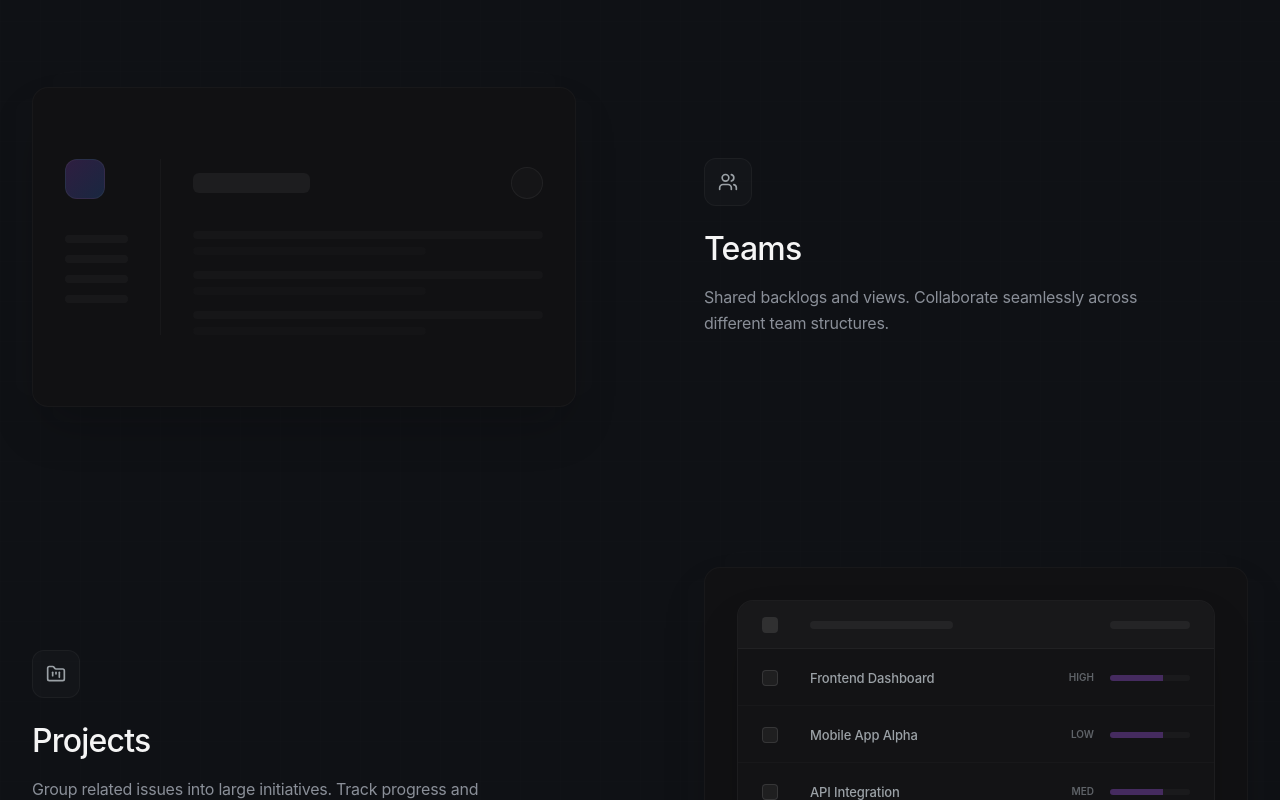
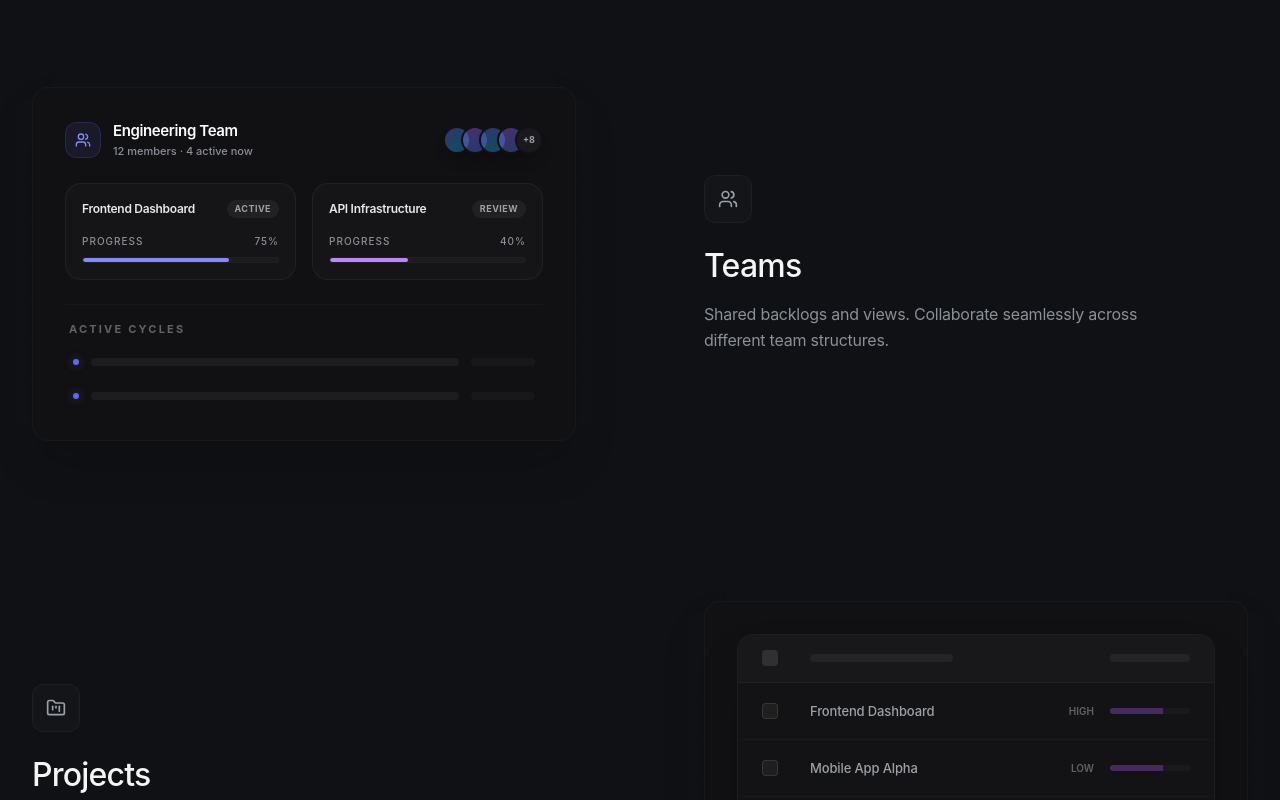
Before and after one commit to amanshishodia-1/Trackly, a React (Vite) app in the folder frontend/: page / in a window 1280 px wide. Shown: the part 1580-2380 px from the top of the page. Built offline with nearby package versions, Linux system fonts and the light colour scheme; no server answers.

Commit message:
UI/UX Overhaul: Premium Linear-inspired aesthetics across dashboard, landing, and settings

```diff
--- a/frontend/src/components/landing/ProductSection.jsx
+++ b/frontend/src/components/landing/ProductSection.jsx
@@ -57,26 +57,61 @@ const ProductSection = () => {
     </div>
   );
 
-  const MockSidebar = () => (
-    <div className="flex gap-8 h-full">
-      <div className="w-24 space-y-5 border-r border-white/[0.03] pr-8">
-        <div className="w-10 h-10 rounded-xl bg-gradient-to-br from-purple-500/20 to-blue-500/20 border border-white/[0.05]" />
-        <div className="space-y-3 pt-4">
-          {[1, 2, 3, 4].map((i) => (
-            <div key={i} className="w-full h-2 bg-white/[0.03] rounded-full" />
+  const MockTeams = () => (
+    <div className="space-y-6">
+      <div className="flex items-center justify-between mb-2">
+        <div className="flex items-center gap-3">
+          <div className="w-9 h-9 rounded-xl bg-indigo-500/10 flex items-center justify-center border border-indigo-500/20">
+            <Users className="w-4 h-4 text-indigo-400" />
+          </div>
+          <div>
+            <div className="text-[15px] font-semibold text-white tracking-tight">Engineering Team</div>
+            <div className="text-[11px] text-gray-500 font-medium">12 members · 4 active now</div>
+          </div>
+        </div>
+        <div className="flex -space-x-2.5">
+          {[1, 2, 3, 4].map(i => (
+            <div key={i} className={`w-7 h-7 rounded-full border-2 border-[#111113] bg-gradient-to-br shadow-lg ${i % 2 === 0 ? 'from-purple-500/40 to-blue-500/40' : 'from-indigo-500/40 to-cyan-500/40'}`} />
           ))}
+          <div className="w-7 h-7 rounded-full border-2 border-[#111113] bg-[#1A1A1E] flex items-center justify-center text-[9px] font-bold text-gray-400 shadow-lg">+8</div>
         </div>
       </div>
-      <div className="flex-1 space-y-8 pt-2">
-        <div className="flex items-center justify-between">
-          <div className="h-5 bg-white/[0.05] rounded-md w-1/3" />
-          <div className="w-8 h-8 rounded-full bg-white/[0.02] border border-white/[0.05]" />
-        </div>
-        <div className="space-y-4">
-          {[1, 2, 3].map((i) => (
-            <div key={i} className="space-y-2">
-              <div className="h-2 bg-white/[0.02] rounded-full w-full" />
-              <div className="h-2 bg-white/[0.01] rounded-full w-2/3" />
+
+      <div className="grid grid-cols-2 gap-4">
+        {[
+          { name: "Frontend Dashboard", status: "Active", progress: 75, color: "bg-indigo-400" },
+          { name: "API Infrastructure", status: "Review", progress: 40, color: "bg-purple-400" }
+        ].map((team, i) => (
+          <div key={i} className="p-4 rounded-2xl bg-white/[0.02] border border-white/[0.05] space-y-4 hover:bg-white/[0.04] transition-colors group/team">
+            <div className="flex items-center justify-between">
+              <span className="text-[12px] font-semibold text-gray-200 tracking-tight">{team.name}</span>
+              <span className="text-[9px] px-2 py-0.5 rounded-full bg-white/[0.05] text-gray-400 font-bold uppercase tracking-wider">{team.status}</span>
+            </div>
+            <div className="space-y-2">
+              <div className="flex justify-between text-[10px] font-medium text-gray-500 uppercase tracking-widest">
+                <span>Progress</span>
+                <span>{team.progress}%</span>
+              </div>
+              <div className="h-1.5 bg-white/[0.03] rounded-full overflow-hidden border border-white/[0.02]">
+                <motion.div
+                  initial={{ width: 0 }}
+                  whileInView={{ width: `${team.progress}%` }}
+                  className={`h-full ${team.color} rounded-full shadow-[0_0_8px_rgba(99,102,241,0.3)]`}
+                />
+              </div>
+            </div>
+          </div>
+        ))}
+      </div>
+
+      <div className="pt-4 border-t border-white/[0.03] space-y-3">
+        <div className="text-[11px] font-bold text-gray-600 uppercase tracking-[0.2em] px-1">Active Cycles</div>
+        <div className="space-y-2.5">
+          {[1, 2].map(i => (
+            <div key={i} className="flex items-center gap-3 px-2 py-2 rounded-lg hover:bg-white/[0.01] transition-colors">
+              <div className="w-1.5 h-1.5 rounded-full bg-indigo-500 shadow-[0_0_8px_rgba(99,102,241,0.5)]" />
+              <div className="h-2 bg-white/[0.05] rounded-full flex-1" />
+              <div className="h-2 bg-white/[0.03] rounded-full w-16" />
             </div>
           ))}
         </div>
@@ -113,7 +148,7 @@ const ProductSection = () => {
 
   const visuals = [
     <MockIssueList />,
-    <MockSidebar />,
+    <MockTeams />,
     <MockTableRows />,
     <MockIssueList /> // Reusing issue list for "My Issues"
   ];
--- a/frontend/src/pages/Landing.jsx
+++ b/frontend/src/pages/Landing.jsx
@@ -545,14 +545,6 @@ const Landing = () => {
                 The issue tracking system for high-performance teams.
                 Fast, beautiful, and built for clarity.
               </p>
-              <div className="flex items-center gap-4">
-                <div className="w-8 h-8 rounded-lg bg-white/[0.03] border border-white/[0.05] flex items-center justify-center hover:bg-white/[0.08] transition-colors cursor-pointer">
-                  <div className="w-4 h-4 bg-gray-500" /> {/* Social Placeholder */}
-                </div>
-                <div className="w-8 h-8 rounded-lg bg-white/[0.03] border border-white/[0.05] flex items-center justify-center hover:bg-white/[0.08] transition-colors cursor-pointer">
-                  <div className="w-4 h-4 bg-gray-500" /> {/* Social Placeholder */}
-                </div>
-              </div>
             </div>
 
             <div>
--- a/frontend/src/pages/dashboard/Settings.jsx
+++ b/frontend/src/pages/dashboard/Settings.jsx
@@ -977,26 +977,29 @@ const Settings = () => {
   };
 
   return (
-    <div className="p-10 max-w-6xl">
-      <h1 className="text-3xl font-semibold text-[var(--text-primary)] mb-10">Settings</h1>
+    <div className="max-w-5xl mx-auto py-2">
+      <div className="mb-10">
+        <h1 className="text-2xl font-bold text-[var(--text-primary)] tracking-tight">Settings</h1>
+        <p className="text-[13px] text-[var(--text-tertiary)] mt-1">Manage your account, teams, and workspace preferences.</p>
+      </div>
 
-      <div className="flex gap-10">
-        {/* Sidebar Tabs */}
-        <nav className="w-64 shrink-0">
-          <ul className="space-y-2">
+      <div className="flex flex-col md:flex-row gap-12">
+        {/* Secondary Settings Navigation */}
+        <nav className="w-full md:w-48 shrink-0">
+          <ul className="space-y-1">
             {tabs.map((tab) => {
               const Icon = tab.icon;
               return (
                 <li key={tab.id}>
                   <button
                     onClick={() => setActiveTab(tab.id)}
-                    className={`w-full flex items-center gap-4 px-4 py-3 rounded-lg text-lg transition-colors text-left ${
+                    className={`w-full flex items-center gap-3 px-3 py-2 rounded-lg text-[13px] font-medium transition-all text-left ${
                       activeTab === tab.id
-                        ? "bg-[var(--accent-primary)]/10 text-[var(--accent-primary)]"
+                        ? "bg-white/5 text-[var(--text-primary)] shadow-sm ring-1 ring-white/5"
                         : "text-[var(--text-tertiary)] hover:bg-[var(--hover-bg)] hover:text-[var(--text-primary)]"
                     }`}
                   >
-                    <Icon className="w-6 h-6 shrink-0" />
+                    <Icon className={`w-4 h-4 shrink-0 ${activeTab === tab.id ? 'text-indigo-400' : ''}`} />
                     <span>{tab.label}</span>
                   </button>
                 </li>
@@ -1005,9 +1008,9 @@ const Settings = () => {
           </ul>
         </nav>
 
-        {/* Tab Content */}
+        {/* Settings Panel */}
         <div className="flex-1 min-w-0">
-          <div className="bg-[var(--bg-secondary)] border border-[var(--border-primary)] rounded-xl p-8">
+          <div className="bg-[var(--bg-secondary)] border border-[var(--border-primary)] rounded-2xl p-8 shadow-xl shadow-black/20">
             {renderTabContent()}
           </div>
         </div>
```
Also changed, not shown: frontend/src/components/GlobalSearch.jsx (+6 -9 lines), frontend/src/components/Sidebar.jsx (+3 -6 lines), frontend/src/index.css (+13 -11 lines), frontend/src/pages/dashboard/Teams.jsx (+4 -6 lines), frontend/src/layouts/DashboardLayout.jsx (line endings or trailing spaces), frontend/src/pages/dashboard/Projects.jsx (line endings or trailing spaces).
